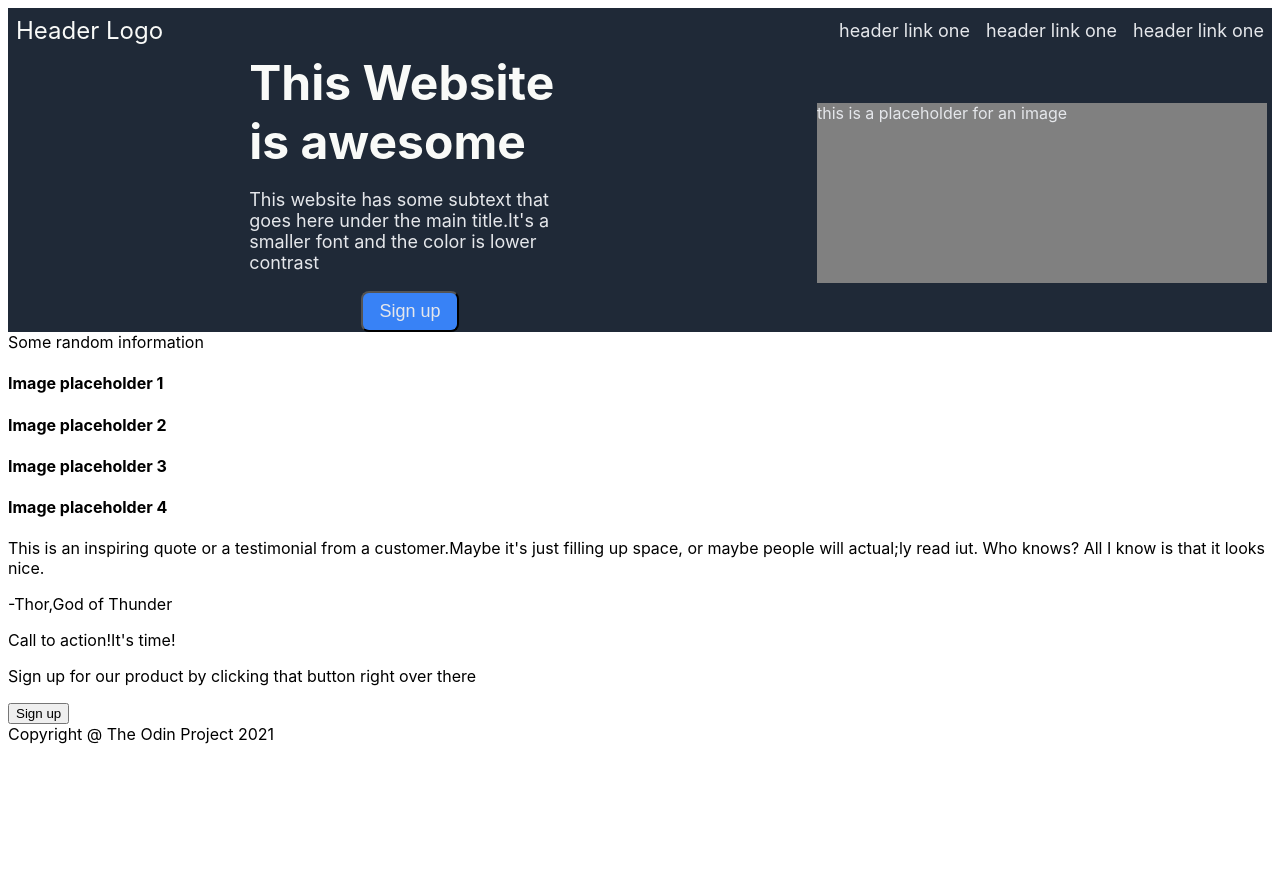
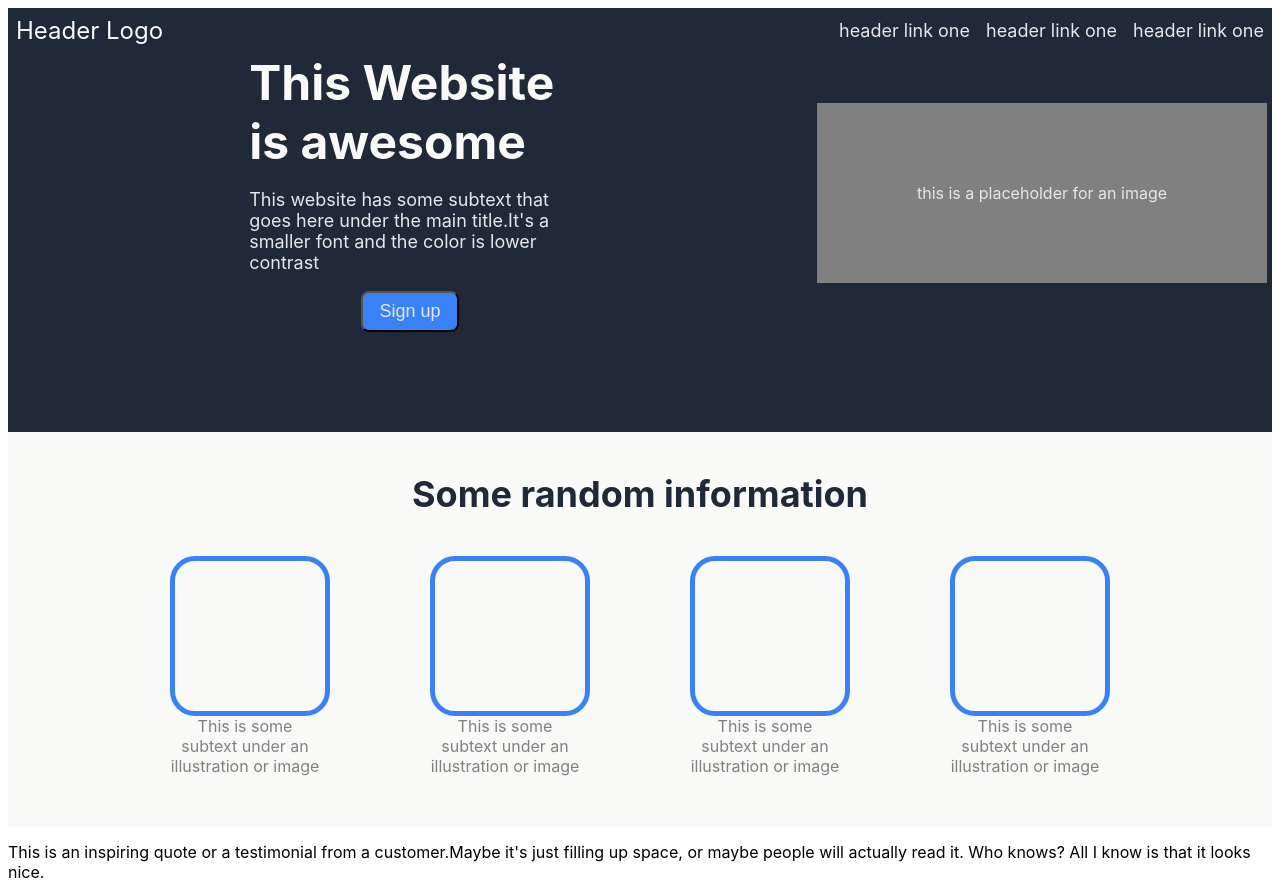
Before and after one commit to CleverEnd/Landing-Page-Odin, a plain HTML site: page index.html in a window 1280 px wide. Shown: the top 885 px of the page. Before the commit the page ends 800 px from the top, so only its background shows below. Drawn offline with Linux system fonts and the light colour scheme.

Commit message:
Modified part 1 placeholder and finished part 2

```diff
--- a/index.html
+++ b/index.html
@@ -33,21 +33,37 @@
     </div>
     <div class="second-part">
         <div class="text-3">Some random information</div>
-        <div class="image-placeholder">
-            <h4>Image placeholder 1</h4>
-            <h4>Image placeholder 2</h4>
-            <h4>Image placeholder 3</h4>
-            <h4>Image placeholder 4</h4>
+        <div class="placeholders">
+            <div class="liner">
+            <div class="image-placeholder">
+            </div>
+            <div class="text-4">This is some subtext under an illustration or image</div>
+        </div>
+            <div class="liner">
+            <div class="image-placeholder">
+            </div>
+            <div class="text-4">This is some subtext under an illustration or image</div>
+        </div>
+            <div class="liner">
+            <div class="image-placeholder">
+            </div>
+            <div class="text-4">This is some subtext under an illustration or image</div>
+        </div>
+            <div class="liner">
+            <div class="image-placeholder">
+            </div>
+            <div class="text-4">This is some subtext under an illustration or image</div>
+        </div>
         </div>
     </div>
     <div class="third-part">
-        <p class="Quote">This is an inspiring quote or a testimonial from a customer.Maybe it's just filling up space, or maybe people will actual;ly read iut. Who knows? All I know is that it looks nice.</p>
+        <p class="Quote">This is an inspiring quote or a testimonial from a customer.Maybe it's just filling up space, or maybe people will actually read it. Who knows? All I know is that it looks nice.</p>
         <p class="author">-Thor,God of Thunder</p>
     </div>
     <div class="fourth-part">
         <div class="blue-container">
-            <p class="text-4">Call to action!It's time!</p>
-            <p class="text-5">Sign up for our product by clicking that button right over there</p>
+            <p class="text-5">Call to action!It's time!</p>
+            <p class="text-6">Sign up for our product by clicking that button right over there</p>
             <button class="Sign-up-down">Sign up</button>
         </div>
     </div>
--- a/style.css
+++ b/style.css
@@ -44,7 +44,7 @@ a{
     display: flex;
     justify-content: center;
     align-items: center;
-
+    padding-bottom: 100px;
 
 }
 
@@ -74,9 +74,10 @@ a{
     margin: 5px;
     width: 450px;
     color: #E5E7EB;
-    justify-self: flex-start;
     justify-items: center;
     align-self: center;
+    justify-content: center;
+    align-items: center;
 }
 
 .box-one, .box-two{
@@ -94,4 +95,56 @@ a{
     padding: 8px 16px;
     border-radius: 8px;
     max-width: 40%;
+    box-shadow: none;
+    outline: none;
 }
+
+.second-part{
+    background-color: #F9FAF8;
+    display: flex;
+    justify-content: center;
+    align-items: center;
+    flex-direction: column;
+}
+
+.text-3{
+    font-size: 36px;
+    font-weight: bolder;
+    color: #1F2937;
+    display: flex;
+    justify-self: center;
+    align-self: center;
+    padding: 40px;
+}
+
+
+.placeholders{
+    display: flex;
+    gap: 100px;
+    align-items: center;
+    justify-content: center;
+    padding-bottom: 50px;
+}
+
+.image-placeholder{
+    display: flex;
+    border: 5px #3882F6 solid;
+    width: 150px;
+    height: 150px;
+    border-radius: 25px;
+    color: #F9FAF8;
+
+}
+
+.text-4{
+    color: gray;
+    max-width: 150px;
+    text-align: center;
+
+}
+
+.liner {
+    display: flex;
+    flex-direction: column;
+
+}
```
